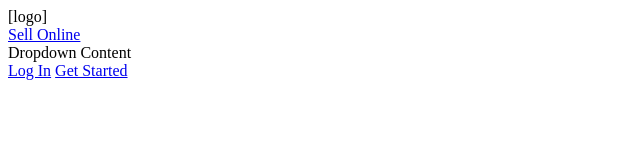
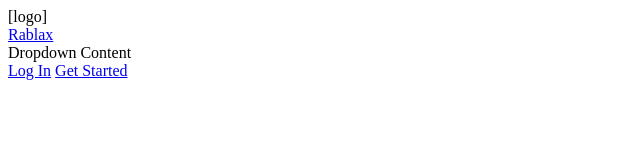
Before and after one commit to Lynxmountain/HecticTopBar, a plain HTML site: page index.html in a window 1280 px wide. Shown: the full height of the page, 0-640 px from the left. Drawn offline with Linux system fonts and the light colour scheme.

Commit message:
Update index.html

```diff
--- a/index.html
+++ b/index.html
@@ -3,7 +3,7 @@
   <nav>
     <div class="menu-dropdowns">
       <div class="dropdown">
-        <a href="API">Sell Online</a>
+        <a href="www.Roblox.com">Rablax</a>
         <div class="dropdown-content">
           Dropdown Content
         </div>
```
